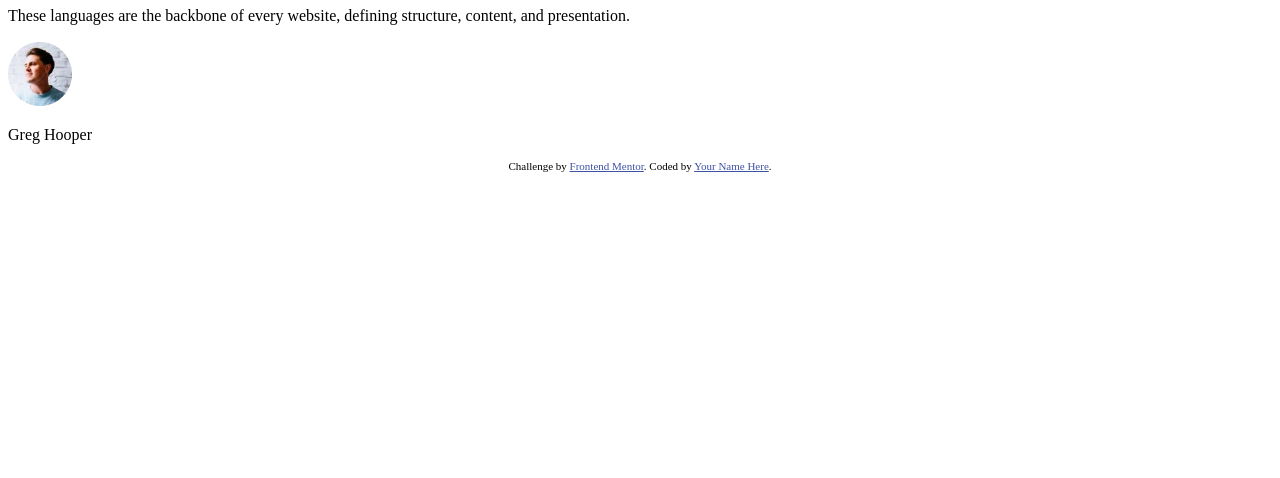
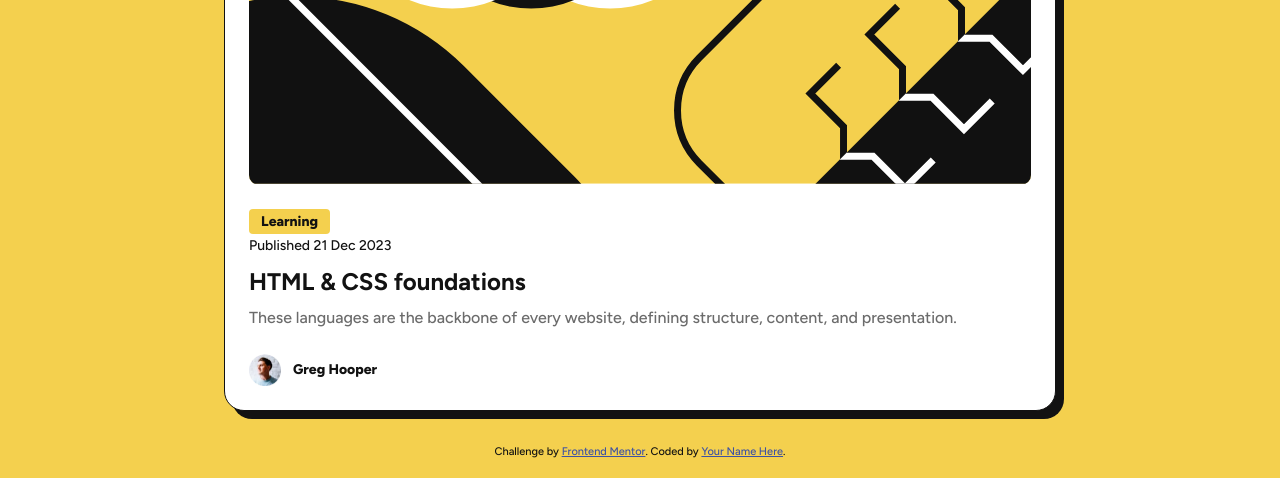
Before and after one commit to monicaivanov/blog-preview-card-main, a plain HTML site: page index.html in a window 1280 px wide. Shown: the part 322-800 px from the top of the page. Drawn offline with Linux system fonts and the light colour scheme.

Commit message:
css structure and style

```diff
--- a/index.html
+++ b/index.html
@@ -1,45 +1,63 @@
 <!DOCTYPE html>
 <html lang="en">
   <head>
-  <meta charset="UTF-8">
-  <meta name="viewport" content="width=device-width, initial-scale=1.0"> <!-- displays site properly based on user's device -->
+    <meta charset="UTF-8" />
+    <meta name="viewport" content="width=device-width, initial-scale=1.0" />
+    <!-- displays site properly based on user's device -->
 
-  <link rel="icon" type="image/png" sizes="32x32" href="./assets/images/favicon-32x32.png">
+    <link
+      rel="icon"
+      type="image/png"
+      sizes="32x32"
+      href="./assets/images/favicon-32x32.png"
+    />
 
     <title>Frontend Mentor | Blog preview card</title>
 
     <!-- Feel free to remove these styles or customise in your own stylesheet 👍 -->
 
-  <link rel="stylesheet" href="style.css">
-
+    <link rel="preconnect" href="https://fonts.googleapis.com" />
+    <link rel="preconnect" href="https://fonts.gstatic.com" crossorigin />
+    <link
+      href="https://fonts.googleapis.com/css2?family=Figtree:ital,wght@0,300..900;1,300..900&display=swap"
+      rel="stylesheet"
+    />
+    <link rel="stylesheet" href="style.css" />
   </head>
   <body>
+    <div class="card">
+      <header>
+        <img src="assets/images/illustration-article.svg" alt="illustration" class=""/>
+      </header>
+
       <main>
-    <header>
-      <img src="assets/images/illustration-article.svg" alt="illustration">
-
-      <button>Learning</button>
+        <section>
+          <p class="category">Learning</p>
 
           <p>Published 21 Dec 2023</p>
-    </header>
 
+        </section>
 
+        <h1>HTML & CSS foundations</h1>
+        <p class="description">
+          These languages are the backbone of every website, defining structure,
+          content, and presentation.
+        </p>
       </main>
-  <h1>HTML & CSS foundations</h1>
-  <p>These languages are the backbone of every website, defining structure, content, and presentation.</p>
 
       <footer>
         <nav>
-      <img src="assets/images/image-avatar.webp" alt="avatar image">
+          <img src="assets/images/image-avatar.webp" alt="avatar image" class="author "/>
           <p>Greg Hooper</p>
         </nav>
-
       </footer>
-
+    </div>
 
     <div class="attribution">
-    Challenge by <a href="https://www.frontendmentor.io?ref=challenge" target="_blank">Frontend Mentor</a>.
-    Coded by <a href="#">Your Name Here</a>.
+      Challenge by
+      <a href="https://www.frontendmentor.io?ref=challenge" target="_blank"
+        >Frontend Mentor</a
+      >. Coded by <a href="#">Your Name Here</a>.
     </div>
   </body>
 </html>
--- a/style.css
+++ b/style.css
@@ -1,3 +1,136 @@
+/* remove default settings*/
+
+*,
+*::before,
+*::after {
+  box-sizing: border-box;
+}
+
+* {
+  margin: 0;
+}
+
+/* CSS variables */
+
+:root {
+  --ff: "Figtree", sans-serif;
+
+  --yellow-clr: hsl(47, 88%, 63%);
+  --gray-950-clr: hsl(0, 0%, 7%);
+  --gray-500-clr: hsl(0, 0%, 42%);
+  --white-clr: hsl(0, 0%, 100%);
+
+  --fw-light: 500;
+  --fw-bold: 800;
+
+  --spacing-50: 4px;
+  --spacing-100: 8px;
+  --spacing-150: 12px;
+  --spacing-200: 24px;
+
+  --fs-heading: 24px;
+  --fs-bodytext: 16px;
+  --fs-smalltext: 14px;
+}
+
+/* global view */
+
+/* layout */
+
+body {
+  display: grid;
+  width: 100%;
+  min-height: 100vh;
+  place-items: center;
+}
+
+.card {
+  width: 30%;
+  margin: auto;
+  padding: 24px;
+  display: flex;
+  flex-direction: column;
+  gap: var(--spacing-200);
+}
+
+header {
+  display: flex;
+  flex-direction: column;
+  justify-items: center;
+}
+
+main {
+  display: flex;
+  flex-direction: column;
+  gap: var(--spacing-150);
+}
+
+nav {
+  display: flex;
+  flex-direction: row;
+  align-items: center;
+  gap: var(--spacing-150);
+}
+
+/* style */
+
+body {
+  background-color: var(--yellow-clr);
+  font-family: var(--ff);
+  font-weight: var(--fw-light);
+  font-optical-sizing: auto;
+  font-style: normal;
+  color: var(--gray-950-clr);
+  line-height: 150%;
+}
+
+.card {
+  background-color: var(--white-clr);
+  border-radius: 20px;
+  border: 1px var(--gray-950-clr) solid;
+  box-shadow: 8px 8px var(--gray-950-clr);
+}
+
+img {
+  border-radius: 10px;
+}
+
+.category {
+  padding: 4px 12px;
+  border-radius: 4px;
+  font-weight: var(--fw-bold);
+  display: inline;
+  background-color: var(--yellow-clr);
+  margin-bottom: var(--spacing-150);
+}
+
+p {
+  font-size: var(--fs-smalltext);
+}
+
+h1 {
+  font-size: var(--fs-heading);
+}
+
+h1:hover{
+  color: var(--yellow-clr);
+  cursor: pointer;
+}
+
+.description {
+  font-size: var(--fs-bodytext);
+  color: var(--gray-500-clr);
+}
+
+.author {
+  width: 32px;
+  height: 32px;
+}
+
+nav p {
+  font-weight: var(--fw-bold);
+}
+
 .attribution {
   font-size: 11px;
   text-align: center;
@@ -5,3 +138,43 @@
 .attribution a {
   color: hsl(228, 45%, 44%);
 }
+
+/* Mobile */
+
+@media screen and (min-device-width: 881px) and (max-device-width: 980px){
+  .card{
+    width: 50%;
+  }
+
+}
+
+@media screen and (min-device-width: 681px) and (max-device-width: 880px){
+  .card{
+    width: 65%;
+  }
+
+}
+
+@media screen and (min-device-width: 481px) and (max-device-width: 680px){
+  .card{
+    width: 80%;
+  }
+
+}
+
+@media screen and (min-device-width: 327px) and (max-device-width: 480px){
+  .card{
+    width: 90%;
+  }
+  p {
+    font-size: 12px;
+  }
+
+  h1{
+    font-size: 20px;
+  }
+
+  .description{
+    font-size: var(--fs-smalltext);
+  }
+}
```
Lines whose indentation alone changed are shown as unchanged.
